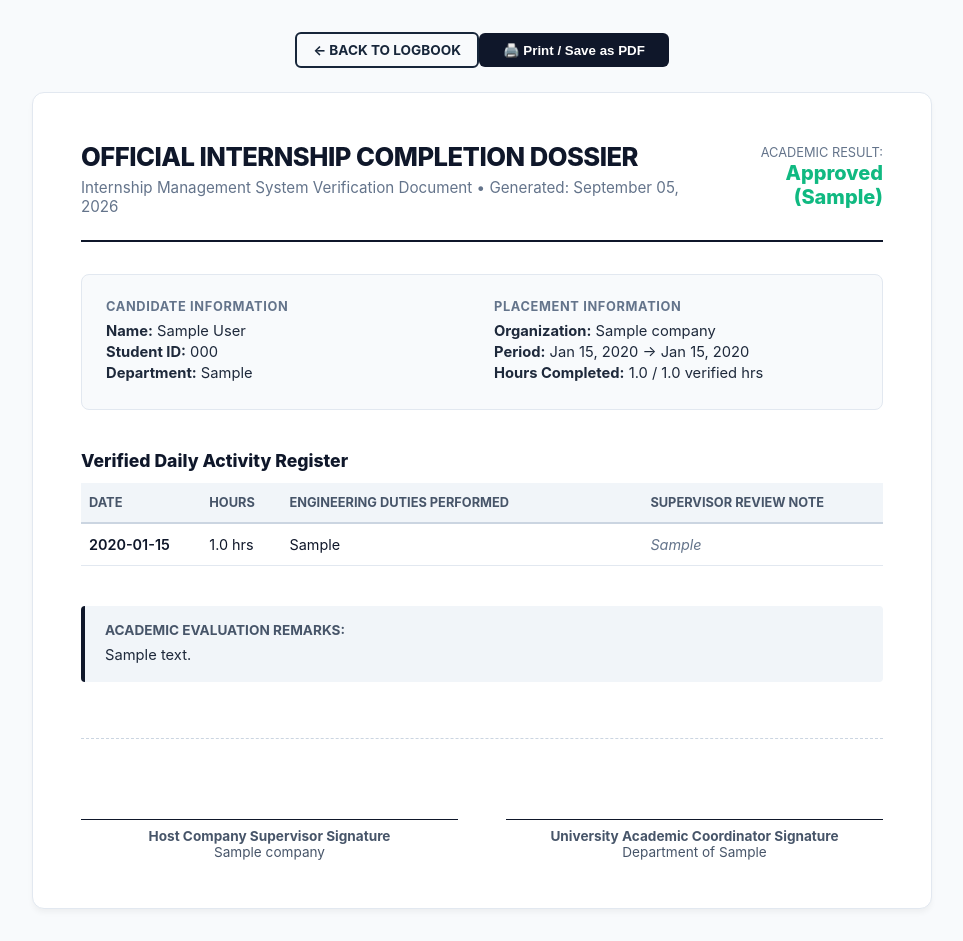
After one commit to sanaalmiro21/internship-management-system, a Flask app: page /internship/1/report in a window 1280 px wide. The commit adds this page. Shown: the whole page, without its empty margins (158-1121 px from the left). Run offline with Flask 3, Linux system fonts and the light colour scheme; the visitor is signed in with stand-in values (Sample User, id 1); tables that the repository leaves empty hold one stand-in row (values such as "Sample post").

Commit message:
feat(report): add official printable internship dossier with pdf styling and access guards

```diff
--- a/app/routes.py
+++ b/app/routes.py
@@ -809,3 +809,41 @@ def evaluate_internship(internship_id):
     db.session.commit()
     flash(f"Academic evaluation submitted: {decision} ({grade}).", "success")
     return redirect(url_for("main.logbook", internship_id=internship_id))
+
+
+@main.route("/internship/<int:internship_id>/report")
+def internship_report(internship_id):
+    if "user_id" not in session:
+        return redirect(url_for("main.login"))
+
+    user_id = session["user_id"]
+    role = session.get("role")
+    internship = Internship.query.get_or_404(internship_id)
+
+    # Authorization check
+    is_student = (role == "Student" and internship.student_id == user_id)
+    is_company = (role == "Company" and internship.company_id == user_id)
+    is_uni = (role == "University" and getattr(internship.student, "university_id", None) == user_id)
+    is_admin = (role == "Admin")
+
+    if not (is_student or is_company or is_uni or is_admin):
+        flash("You are not authorized to view this internship dossier.", "danger")
+        return redirect(url_for("main.dashboard"))
+
+    # Gather approved log entries in chronological order
+    approved_entries = LogbookEntry.query.filter_by(
+        internship_id=internship.internship_id,
+        status="Approved"
+    ).order_by(LogbookEntry.entry_date.asc()).all()
+
+    total_approved_hours = sum(entry.hours_worked for entry in approved_entries)
+    required_hours = internship.required_hours or 240.0
+
+    return render_template(
+        "internship_report.html",
+        internship=internship,
+        approved_entries=approved_entries,
+        total_approved_hours=total_approved_hours,
+        required_hours=required_hours,
+        generated_date=date.today()
+    )
--- a/app/static/css/style.css
+++ b/app/static/css/style.css
@@ -1074,3 +1074,239 @@ body {
 .btn-open-logbook:active {
     transform: scale(0.98);
 }
+
+/* ==========================================================================
+   Official Internship Dossier / Printable Report Styles
+   ========================================================================== */
+
+.report-body {
+    background-color: #F8FAFC;
+    color: #0F172A;
+    font-family: -apple-system, BlinkMacSystemFont, "Segoe UI", Roboto, sans-serif;
+    margin: 0;
+    padding: 2rem;
+}
+
+.report-action-bar {
+    max-width: 900px;
+    margin: 0 auto 1.5rem auto;
+    display: flex;
+    justify-content: space-between;
+    align-items: center;
+}
+
+.btn-report-back {
+    font-size: 0.85rem;
+    padding: 0.5rem 1rem;
+    text-decoration: none;
+    border-radius: 6px;
+}
+
+.btn-report-print {
+    background: #0F172A;
+    color: #FFFFFF;
+    padding: 0.6rem 1.5rem;
+    border: none;
+    border-radius: 6px;
+    font-weight: 700;
+    cursor: pointer;
+    transition: background 0.2s ease;
+}
+
+.btn-report-print:hover {
+    background: #1E293B;
+}
+
+.report-page-wrapper {
+    max-width: 900px;
+    margin: 0 auto;
+    background: #FFFFFF;
+    border: 1px solid #E2E8F0;
+    border-radius: 12px;
+    padding: 3rem;
+    box-shadow: 0 4px 6px -1px rgba(0, 0, 0, 0.05);
+}
+
+.report-header {
+    display: flex;
+    justify-content: space-between;
+    align-items: flex-start;
+    border-bottom: 2px solid #0F172A;
+    padding-bottom: 1.5rem;
+    margin-bottom: 2rem;
+}
+
+.report-title-area h1 {
+    font-size: 1.6rem;
+    font-weight: 800;
+    color: #0F172A;
+    margin: 0;
+    letter-spacing: -0.02em;
+}
+
+.report-title-area p {
+    margin: 0.35rem 0 0 0;
+    color: #64748B;
+    font-size: 0.95rem;
+}
+
+.report-status-block {
+    text-align: right;
+}
+
+.report-status-label {
+    font-size: 0.8rem;
+    text-transform: uppercase;
+    color: #64748B;
+}
+
+.report-status-val {
+    font-size: 1.25rem;
+    font-weight: 800;
+}
+
+.report-status-val.status-approved {
+    color: #10B981;
+}
+
+.report-status-val.status-rejected {
+    color: #EF4444;
+}
+
+.report-status-val.status-pending {
+    color: #F59E0B;
+}
+
+.report-info-grid {
+    display: grid;
+    grid-template-columns: 1fr 1fr;
+    gap: 1.5rem;
+    background: #F8FAFC;
+    border: 1px solid #E2E8F0;
+    border-radius: 8px;
+    padding: 1.5rem;
+    margin-bottom: 2.5rem;
+}
+
+.report-info-block h4 {
+    margin: 0 0 0.5rem 0;
+    font-size: 0.8rem;
+    text-transform: uppercase;
+    color: #64748B;
+    letter-spacing: 0.05em;
+}
+
+.report-info-block p {
+    margin: 0.2rem 0;
+    font-size: 0.92rem;
+    color: #1E293B;
+}
+
+.report-section-title {
+    font-size: 1.1rem;
+    font-weight: 800;
+    margin-bottom: 0.75rem;
+    color: #0F172A;
+}
+
+.report-table {
+    width: 100%;
+    border-collapse: collapse;
+    margin-bottom: 2.5rem;
+    font-size: 0.9rem;
+}
+
+.report-table th {
+    text-align: left;
+    background: #F1F5F9;
+    padding: 0.75rem 0.5rem;
+    border-bottom: 2px solid #CBD5E1;
+    font-size: 0.8rem;
+    text-transform: uppercase;
+    color: #475569;
+}
+
+.report-table td {
+    padding: 0.75rem 0.5rem;
+    border-bottom: 1px solid #E2E8F0;
+    vertical-align: top;
+}
+
+.report-table td.col-date {
+    font-weight: 600;
+}
+
+.report-table td.col-feedback {
+    color: #64748B;
+    font-style: italic;
+}
+
+.report-table td.table-empty {
+    text-align: center;
+    color: #94A3B8;
+    padding: 2rem;
+}
+
+.report-notes-card {
+    background: #F1F5F9;
+    border-left: 4px solid #0F172A;
+    padding: 1rem 1.25rem;
+    margin-bottom: 2rem;
+    border-radius: 4px;
+}
+
+.report-notes-label {
+    font-size: 0.85rem;
+    text-transform: uppercase;
+    color: #475569;
+    display: block;
+    margin-bottom: 0.35rem;
+}
+
+.report-notes-text {
+    margin: 0;
+    font-size: 0.92rem;
+    color: #1E293B;
+    line-height: 1.5;
+}
+
+.report-signature-grid {
+    display: grid;
+    grid-template-columns: 1fr 1fr;
+    gap: 3rem;
+    margin-top: 3.5rem;
+    padding-top: 2rem;
+    border-top: 1px dashed #CBD5E1;
+}
+
+.report-signature-line {
+    border-top: 1px solid #0F172A;
+    margin-top: 3rem;
+    padding-top: 0.5rem;
+    font-size: 0.85rem;
+    color: #475569;
+    text-align: center;
+}
+
+/* Print Specific Rules */
+@media print {
+    body.report-body {
+        background: #FFFFFF;
+        padding: 0;
+    }
+
+    .report-action-bar {
+        display: none !important;
+    }
+
+    .report-page-wrapper {
+        border: none;
+        box-shadow: none;
+        padding: 0;
+        max-width: 100%;
+    }
+
+    .report-table tr {
+        page-break-inside: avoid;
+    }
+}
--- /dev/null
+++ b/app/templates/internship_report.html
@@ -0,0 +1,105 @@
+<!DOCTYPE html>
+<html lang="en">
+<head>
+    <meta charset="UTF-8">
+    <meta name="viewport" content="width=device-width, initial-scale=1.0">
+    <title>Official Internship Dossier — {{ internship.student.first_name }} {{ internship.student.last_name }}</title>
+    <link rel="stylesheet" href="{{ url_for('static', filename='css/style.css') }}">
+</head>
+<body class="report-body">
+
+    <!-- Controls Bar -->
+    <div class="report-action-bar">
+        <a href="{{ url_for('main.logbook', internship_id=internship.internship_id) }}" class="btn btn-secondary btn-report-back">
+            &larr; Back to Logbook
+        </a>
+        <button onclick="window.print()" class="btn-report-print">
+            🖨️ Print / Save as PDF
+        </button>
+    </div>
+
+    <!-- Official Printable Report Container -->
+    <div class="report-page-wrapper">
+        <div class="report-header">
+            <div class="report-title-area">
+                <h1>OFFICIAL INTERNSHIP COMPLETION DOSSIER</h1>
+                <p>Internship Management System Verification Document &bull; Generated: {{ generated_date.strftime('%B %d, %Y') }}</p>
+            </div>
+            <div class="report-status-block">
+                <span class="report-status-label">Academic Result:</span><br>
+                <strong class="report-status-val {% if internship.status == 'Approved' %}status-approved{% elif internship.status == 'Rejected' %}status-rejected{% else %}status-pending{% endif %}">
+                    {{ internship.status }} ({{ internship.grade or "Pending" }})
+                </strong>
+            </div>
+        </div>
+
+        <!-- Metadata Section -->
+        <div class="report-info-grid">
+            <div class="report-info-block">
+                <h4>Candidate Information</h4>
+                <p><strong>Name:</strong> {{ internship.student.first_name }} {{ internship.student.last_name }}</p>
+                <p><strong>Student ID:</strong> {{ internship.student.student_number or "N/A" }}</p>
+                <p><strong>Department:</strong> {{ internship.student.department or "Engineering" }}</p>
+            </div>
+            <div class="report-info-block">
+                <h4>Placement Information</h4>
+                <p><strong>Organization:</strong> {{ internship.company.company_name }}</p>
+                <p><strong>Period:</strong> {{ internship.start_date.strftime('%b %d, %Y') if internship.start_date else 'TBD' }} &rarr; {{ internship.end_date.strftime('%b %d, %Y') if internship.end_date else 'TBD' }}</p>
+                <p><strong>Hours Completed:</strong> {{ total_approved_hours }} / {{ required_hours }} verified hrs</p>
+            </div>
+        </div>
+
+        <!-- Verified Logbook Entries Table -->
+        <h3 class="report-section-title">Verified Daily Activity Register</h3>
+        <table class="report-table">
+            <thead>
+                <tr>
+                    <th style="width: 15%;">Date</th>
+                    <th style="width: 10%;">Hours</th>
+                    <th style="width: 45%;">Engineering Duties Performed</th>
+                    <th style="width: 30%;">Supervisor Review Note</th>
+                </tr>
+            </thead>
+            <tbody>
+                {% for entry in approved_entries %}
+                <tr>
+                    <td class="col-date">{{ entry.entry_date.strftime('%Y-%m-%d') }}</td>
+                    <td>{{ entry.hours_worked }} hrs</td>
+                    <td>{{ entry.tasks_performed }}</td>
+                    <td class="col-feedback">{{ entry.supervisor_feedback or "Approved without remarks" }}</td>
+                </tr>
+                {% else %}
+                <tr>
+                    <td colspan="4" class="table-empty">No verified log entries on record.</td>
+                </tr>
+                {% endfor %}
+            </tbody>
+        </table>
+
+        <!-- Academic Remarks -->
+        {% if internship.evaluation_notes %}
+        <div class="report-notes-card">
+            <strong class="report-notes-label">Academic Evaluation Remarks:</strong>
+            <p class="report-notes-text">{{ internship.evaluation_notes }}</p>
+        </div>
+        {% endif %}
+
+        <!-- Institutional Signatures -->
+        <div class="report-signature-grid">
+            <div>
+                <div class="report-signature-line">
+                    <strong>Host Company Supervisor Signature</strong><br>
+                    {{ internship.company.company_name }}
+                </div>
+            </div>
+            <div>
+                <div class="report-signature-line">
+                    <strong>University Academic Coordinator Signature</strong><br>
+                    Department of {{ internship.student.department or "Engineering" }}
+                </div>
+            </div>
+        </div>
+    </div>
+
+</body>
+</html>
```
Also changed, not shown: app/templates/logbook.html (+8 -2 lines).
